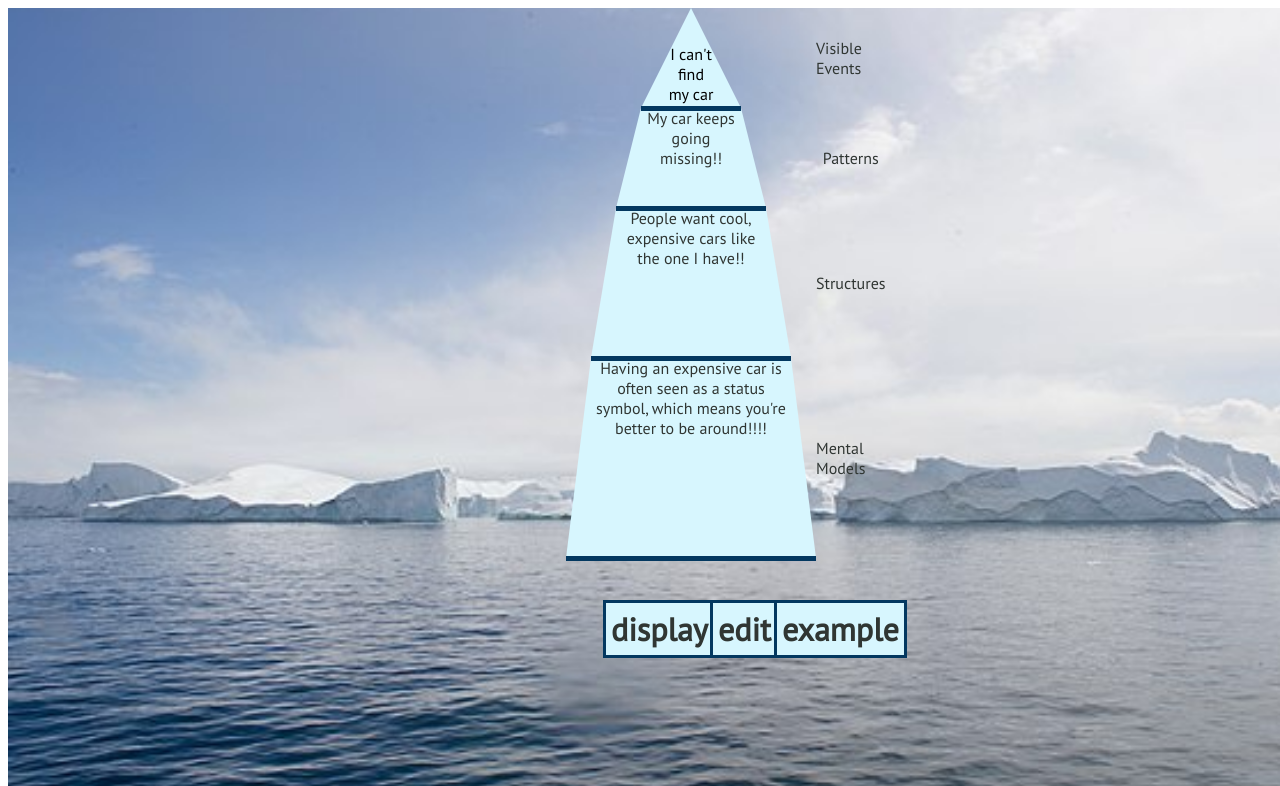
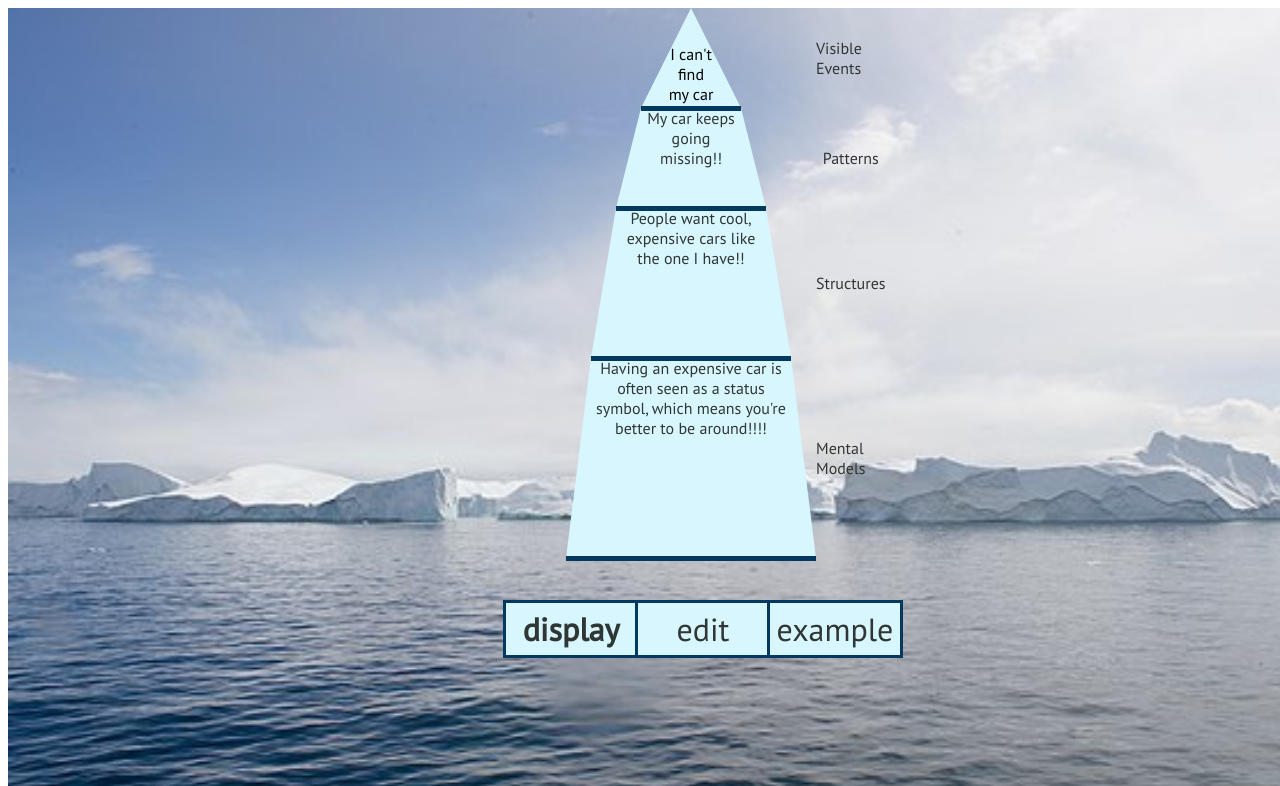
Before and after one commit to Etanjo/SystemsThinking, a Svelte app: page / in a window 1280 px wide. Shown: the top 786 px of the page. Built offline with nearby package versions, Linux system fonts and the light colour scheme.

Commit message:
got tabs to be beatiful

```diff
--- a/src/Tab.svelte
+++ b/src/Tab.svelte
@@ -2,11 +2,9 @@
   export let title = ""
   export let top = 0
   export let left = 0
-  export let active
+  export let active = false
 
 </script>
-
-<h1 on:click style = "top: {top}px; left: {left}px;">{title}</h1>
 
 <style>
   h1{
@@ -15,6 +13,8 @@
     position: absolute;
     padding: 5px;
     color: #303633;
+    width: 120px;
+    text-align: center;
   }
   h1:hover{
     background-color: #aec8cf;
@@ -23,3 +23,9 @@
     background-color: #94aab0;
   }
 </style>
+
+{#if active == false}
+  <h1 on:click style = "top: {top}px; left: {left}px; font-weight:50">{title}</h1>
+{:else}
+  <h1 on:click style = "top: {top}px; left: {left}px;;">{title}</h1>
+{/if}
--- a/src/Tabs.svelte
+++ b/src/Tabs.svelte
@@ -4,9 +4,9 @@
   export let onChangeTab
 </script>
 
-<Tab title = "display" top = 600 left = 603 active = {active=="display"} on:click={()=>{onChangeTab("display")}}/>
-<Tab title = "edit" top = 600 left = 710 active = {active=="edit"} on:click={()=>{onChangeTab("edit")}}/>
-<Tab title = "example" top = 600 left = 774 active = {active=="example"} on:click={()=>{onChangeTab("example")}}/>
+<Tab title = "display" top = 600 left = 503 active = {active=="display"} on:click={()=>{onChangeTab("display")}}/>
+<Tab title = "edit" top = 600 left = 635 active = {active=="edit"} on:click={()=>{onChangeTab("edit")}}/>
+<Tab title = "example" top = 600 left = 767 active = {active=="example"} on:click={()=>{onChangeTab("example")}}/>
 
 
 <style>
```
